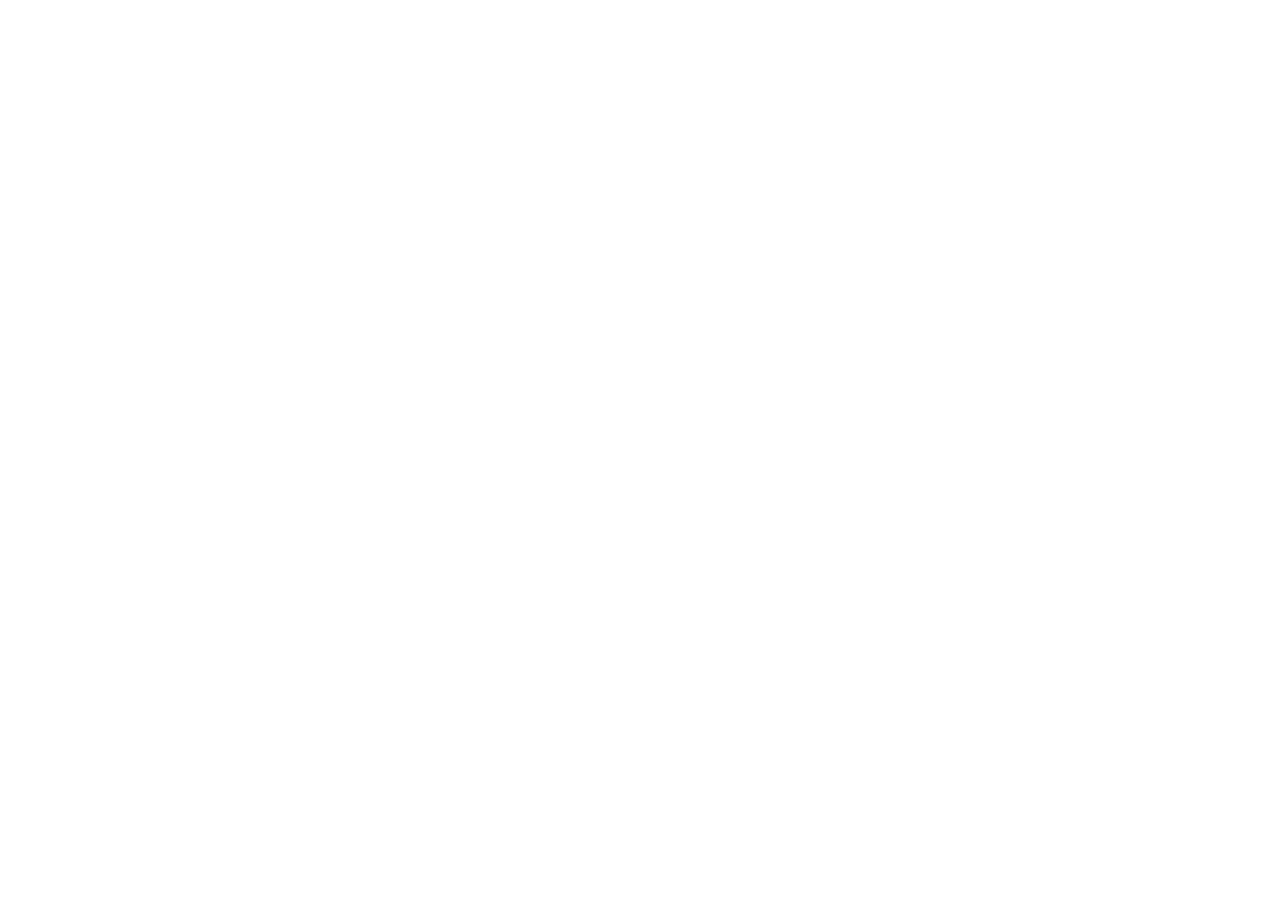
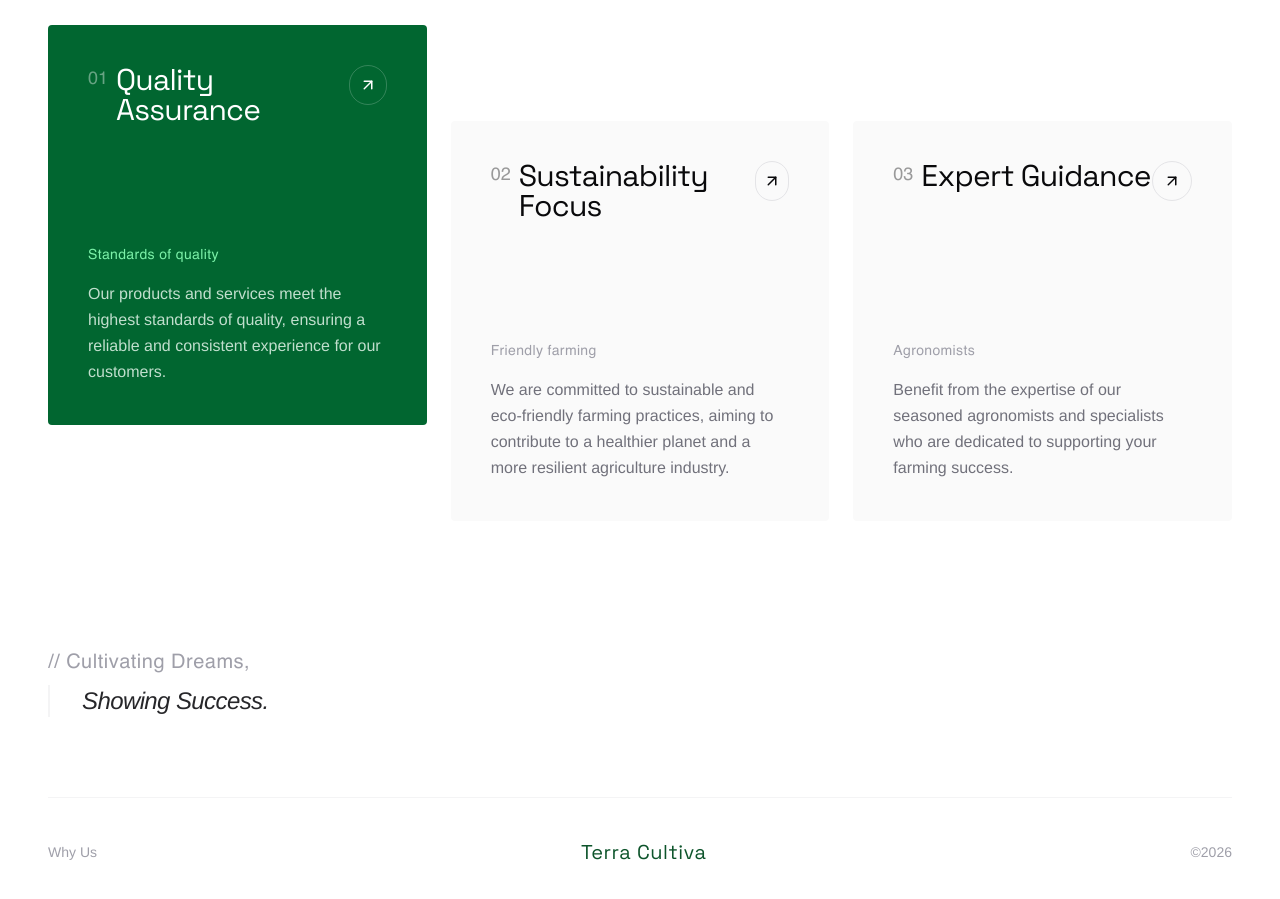
Before and after one commit to Jisap/Vite-Agency-TerraCultiva, a React (Vite) app: page / in a window 1280 px wide. Shown: the part 8640-9539 px from the top of the page. Before the commit the page ends 8793 px from the top, so only its background shows below. Built offline with nearby package versions, Linux system fonts and the light colour scheme; a web font is replaced by a local one.

Commit message:
feat: add WhyUs section component displaying benefits with animations and a bottom bar.

```diff
--- a/src/components/sections/WhyUs.jsx
+++ b/src/components/sections/WhyUs.jsx
@@ -33,10 +33,78 @@ const WhyUs = () => {
         </div>
 
         {/* Benefits Cards */}
+        <div className="grid md:grid-cols-3 gap-6 items-start">
+          {benefits.map((benefit, i) => (
+            <div
+              key={i}
+              className={`
+                relative p-8 md:p-10 rounded-sm flex flex-col min-h-[400px] transition-all duration-500 group cursor-pointer
+                ${benefit.variant === "primary"
+                  ? "bg-green-800 text-white mt-0"
+                  : "bg-zinc-50 text-zinc-950 mt-12 md:mt-24"
+                }
+              `}
+            >
+              <div className="flex justify-between items-start mb-16">
+                <div className="flex items-start gap-2">
+                  <span className="text-lg capitalize opacity-40">
+                    {benefit.id}
+                  </span>
+
+                  <h3 className="text-2xl md:text-3xl font-medium tracking-tight leading-none">
+                    {benefit.title}
+                  </h3>
+                </div>
+
+                <div
+                  className={`
+                  size-10 rounded-full border center-item transition-all
+                  ${benefit.variant === "primary"
+                      ? "border-white/20 group-hover:be-white group-hover:text-green-800"
+                      : "border-zinc-200 group-hover:bg-green-800 group-hover:text-white"
+                    }
+                `}
+                >
+                  <ArrowUpRight size={18} />
+                </div>
+              </div>
+
+              <div className="mt-auto">
+                <span className={`text-sm tracking-wide mb-4 block
+                  ${benefit.variant === "primary" ? "text-green-300" : "text-zinc-400"}
+
+                  `}
+                >
+                  {benefit.tag}
+                </span>
+
+                <p className={`
+                  text-sm lg:text-base leading-relaxed font-medium
+                  ${benefit.variant === "primary"
+                    ? "text-green-50/80"
+                    : "text-zinc-500"
+                  }
+                `}>
+                  {benefit.desc}
+                </p>
+              </div>
+            </div>
+          ))}
+        </div>
 
         {/* Section Slogans */}
+        <div className="gird md:grid-cols-2 gap-12 mt-32">
+          <div className="flex items-center gap-4 text-lg lg:text-xl capitalize tracking-wide text-zinc-400 mb-2">
+            // Cultivating Dreams,
+          </div>
+
+          <div className="text-xl md:text-2xl font-medium tracking-tight text-zinc-800 pl-8 italic border-l-2 border-zinc-100">
+            Showing Success.
+          </div>
+        </div>
 
         {/* Bottom Bar */}
+        <BottomBar title="Why Us" />
       </div>
     </section>
   )
```
